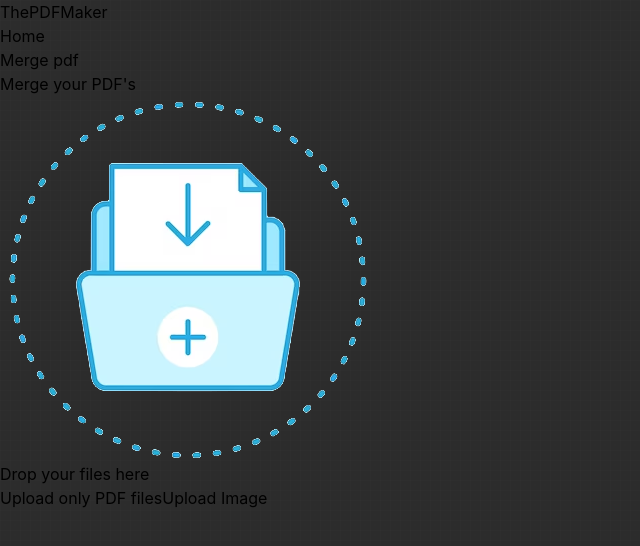
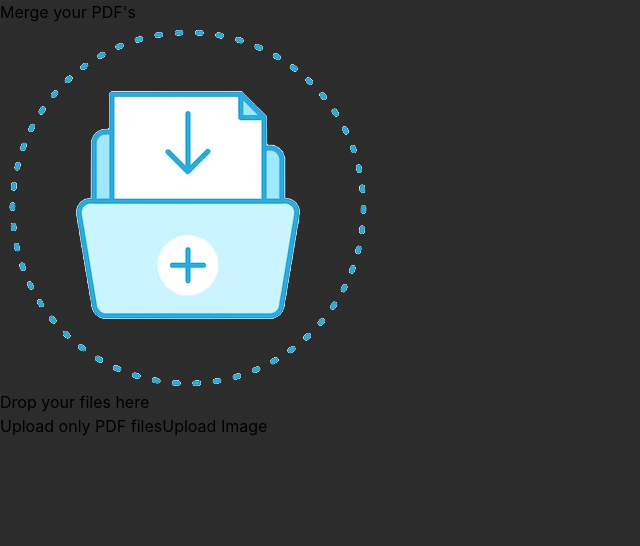
Before and after one commit to Haroune213/ThePDFMaker, a React (Vite) app: page / in a window 1280 px wide. Shown: the top 546 px of the page, without its empty margins (0-640 px from the left). Built offline with nearby package versions, Linux system fonts and the light colour scheme.

Commit message:
fixing some problems with dropping items

```diff
--- a/src/App.tsx
+++ b/src/App.tsx
@@ -7,8 +7,7 @@ function App() {
 
   return (
     <div className='w-[100vw] h-[100vh] flex items-center flex-col'>
-    <Navbar />
-    <h1 className='text-7xl text-slate-100 font-bold pt-3 text-center header-leading'>
+    <h1 className='text-5xl text-slate-100 font-bold pt-3 text-center header-leading mb-5'>
     Merge your <span className=' bg-gradient-to-r from-blue-500 via-pink-500 to-blue-500  text-transparent bg-clip-text'>PDF's</span>
     </h1>
 
--- a/src/components/dropFile.tsx
+++ b/src/components/dropFile.tsx
@@ -48,28 +48,27 @@ export default function DropFile(){
                         newImgElements.push(
                             <img src={pdf_icon} className="rounded-lg h-[180px] w-[150px]"/>
                             )
-                        setImgElements([...newImgElements]);
+                            setImgElements(prevImg =>[...prevImg,...newImgElements]);
                         break;
                     case 1:
                         const reader = new FileReader();
                         reader.onload = () => {
                             const imgData = reader.result as string;
                             newImgElements.push(<img key={index} src={imgData}  className="rounded-lg h-[180px] w-[150px]"/>);
-                            setImgElements([...newImgElements]);
+                            setImgElements(prevImg =>[...prevImg,...newImgElements]);
                         };
-                        reader.readAsDataURL(file);
-                        break;
                         break;
                 }
             });
-            setFiles(Array.from(event.dataTransfer.files));
+            setFiles(prevFiles => [...prevFiles, ...Array.from(event.dataTransfer.files)]);
+            console.log(imgElements)
         }}
     };
 
     const handleFileInputChange = (event: React.ChangeEvent<HTMLInputElement>) => {
         if (event.target.files) {
             const selectedFiles = event.target.files;
-            setFiles(Array.from(selectedFiles));
+            setFiles(prevFiles => [...prevFiles, ...Array.from(selectedFiles)]);
             const newImgElements: (JSX.Element | null)[] = [];
             Array.from(selectedFiles).forEach((file, index) => {
                 const fileType = handleFileType(file);
@@ -78,14 +77,14 @@ export default function DropFile(){
                         newImgElements.push(
                             <img src={pdf_icon}  className="rounded-lg h-[180px] w-[150px]"/>
                             )
-                        setImgElements([...newImgElements]);
+                        setImgElements(prevImg =>[...prevImg,...newImgElements]);
                         break;
                     case 1:
                         const reader = new FileReader();
                         reader.onload = () => {
                             const imgData = reader.result as string;
                             newImgElements.push(<img key={index} src={imgData}  className="rounded-lg h-[180px] w-[150px]"/>);
-                            setImgElements([...newImgElements]);
+                            setImgElements(prevImg =>[...prevImg,...newImgElements]);
                         };
                         reader.readAsDataURL(file);
                         break;
@@ -94,6 +93,8 @@ export default function DropFile(){
                 }
             });
         }
+        console.log(imgElements)
+
     }
 
 
@@ -132,15 +133,39 @@ export default function DropFile(){
 
 
     return (
+<>
+
+            {files.length>0 ? (
+                <>
+                <input
+                type="file"
+                multiple
+                onChange={handleFileInputChange}
+                hidden
+                ref={inputRef}
+                />
+                <div className="w-full flex items-center justify-center  gap-x-4">
+                <button
+                className="px-8 py-3 rounded-lg bg-blue-800 hover:bg-blue-700 transition-all  text-white"
+                onClick={() => inputRef.current?.click()}
+                >
+                Upload more images
+                </button>
 
 
+                <button
+                className="px-8 py-3 rounded-lg bg-green-800 hover:bg-green-700 transition-all  text-white"
+                onClick={() => inputRef.current?.click()}
+                >
+                Compress them to PDF
+                </button>
+                </div>
+                <div
+                onDragOver={handleDragOver}
+                onDrop={handleDrop}
+                 className="m-5 text-white w-[60vw] h-[400px] bg-black bg-opacity-[40%] rounded-xl border-slate-100 border-dashed border-2 hover:border-slate-500 border-spacing-1 transition-all shadow-xl shadow-slate-1000 flex items-center justify-center flex-col "
+                    >
 
-        <div
-            onDragOver={handleDragOver}
-            onDrop={handleDrop}
-            className="m-5 text-white w-[60vw] h-[400px] bg-black bg-opacity-[40%] rounded-xl border-slate-100 border-dashed border-2 hover:border-slate-500 border-spacing-1 transition-all shadow-xl shadow-slate-1000 flex items-center justify-center flex-col "
-        >
-            {files.length>0 ? (
                 <div className="w-full h-full p-5 bg-[rgba(0,0,0,0.1)] transition-all">
                     <ul className="w-full h-full p-5 grid grid-cols-4 gap-8 no-scrollbar overflow-scroll overflow-x-hidden">
                         {Array.from(files).map((file: any, id: number) => {
@@ -157,8 +182,16 @@ export default function DropFile(){
                         })}
                     </ul>
                 </div>
+                </div>
+
+                </>
             ) : (
-                <>
+
+                <div
+            onDragOver={handleDragOver}
+            onDrop={handleDrop}
+            className="m-5 text-white w-[60vw] h-[400px] bg-black bg-opacity-[40%] rounded-xl border-slate-100 border-dashed border-2 hover:border-slate-500 border-spacing-1 transition-all shadow-xl shadow-slate-1000 flex items-center justify-center flex-col "
+                  >
                     <img src={drop_icon} className="w-[200px] p-0" draggable="false"/>
                     <h2 className="text-5xl font-bold">Drop your files here</h2>
                     <span className="text-gray-300 font-medium">Upload only PDF files</span>
@@ -175,9 +208,9 @@ export default function DropFile(){
                     >
                         Upload Image
                     </button>
-                </>
+                </div>
             )}
-        </div>
+    </>
     );
 
 }
```
